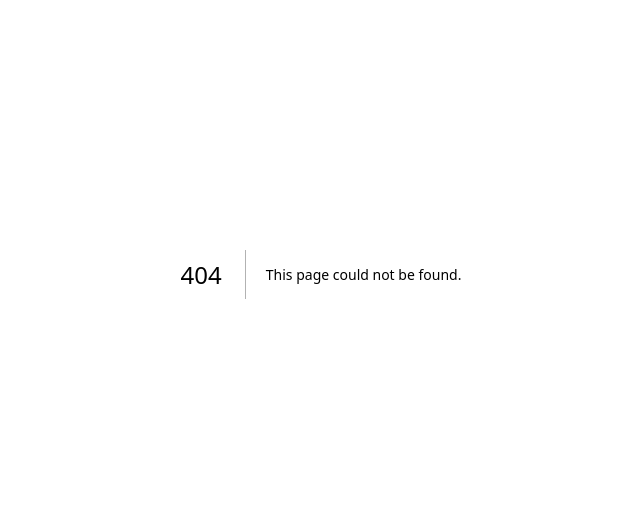
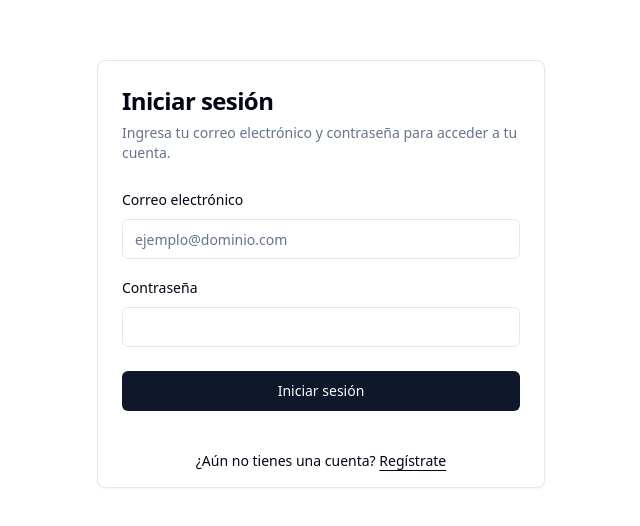
Before and after one commit to No-Country-simulation/c19-56-n-php-react, a Next.js app in the folder mascotas-front/: page /login in a window 1280 px wide. Before the commit this address had no page. Shown: the part 126-652 px from the top of the page, without its empty margins (319-959 px from the left). Built offline with nearby package versions, Linux system fonts and the light colour scheme.

Commit message:
(add/paage: Login.tsx)

```diff
--- /dev/null
+++ b/mascotas-front/src/pages/login.tsx
@@ -0,0 +1,80 @@
+import {
+  Card,
+  CardHeader,
+  CardTitle,
+  CardDescription,
+  CardContent,
+  CardFooter,
+} from "@/components/ui/card"
+import { Form, Formik } from "formik"
+import * as Yup from 'yup'
+import { Label } from "@/components/ui/label"
+import { Input } from "@/components/ui/input"
+import { Button } from "@/components/ui/button"
+import Link from "next/link"
+
+export default function Component() {
+  return (
+    <div className="flex min-h-screen items-center justify-center bg-background">
+      <Card className="w-full max-w-md pb-4">
+        <CardHeader>
+          <CardTitle className="text-2xl">Iniciar sesión</CardTitle>
+          <CardDescription>
+            Ingresa tu correo electrónico y contraseña para acceder a tu cuenta.
+          </CardDescription>
+        </CardHeader>
+
+        <Formik
+          className="space-y-4"
+          initialValues={{
+            email: "",
+            password: "",
+          }}
+          validationSchema={Yup.object({
+            name: Yup.string()
+              .required("Obligatorio!")
+              .typeError("Debe ser un correo!").email(),
+            password: Yup.string()
+              .required("Obligatorio!")
+          })}
+          onSubmit={(values) => console.log(values)}
+        >
+          <Form>
+            <CardContent className="space-y-4">
+              <div className="space-y-2">
+                <Label htmlFor="email">Correo electrónico</Label>
+                <Input
+                  id="email"
+                  name="email"
+                  type="email"
+                  placeholder="ejemplo@dominio.com"
+                  required
+                />
+              </div>
+              <div className="space-y-2">
+                <Label htmlFor="password">Contraseña</Label>
+                <Input name="password" id="password" type="password" required />
+              </div>
+            </CardContent>
+            <CardFooter className="flex items-center justify-between">
+              <Button type="submit" className="w-full">
+                Iniciar sesión
+              </Button>
+            </CardFooter>
+          </Form>
+        </Formik>
+
+        <div className="mt-4 text-center text-sm text-muted-foreground">
+          ¿Aún no tienes una cuenta?{" "}
+          <Link
+            href="#"
+            className="font-medium underline underline-offset-4"
+            prefetch={false}
+          >
+            Regístrate
+          </Link>
+        </div>
+      </Card>
+    </div>
+  )
+}
```
